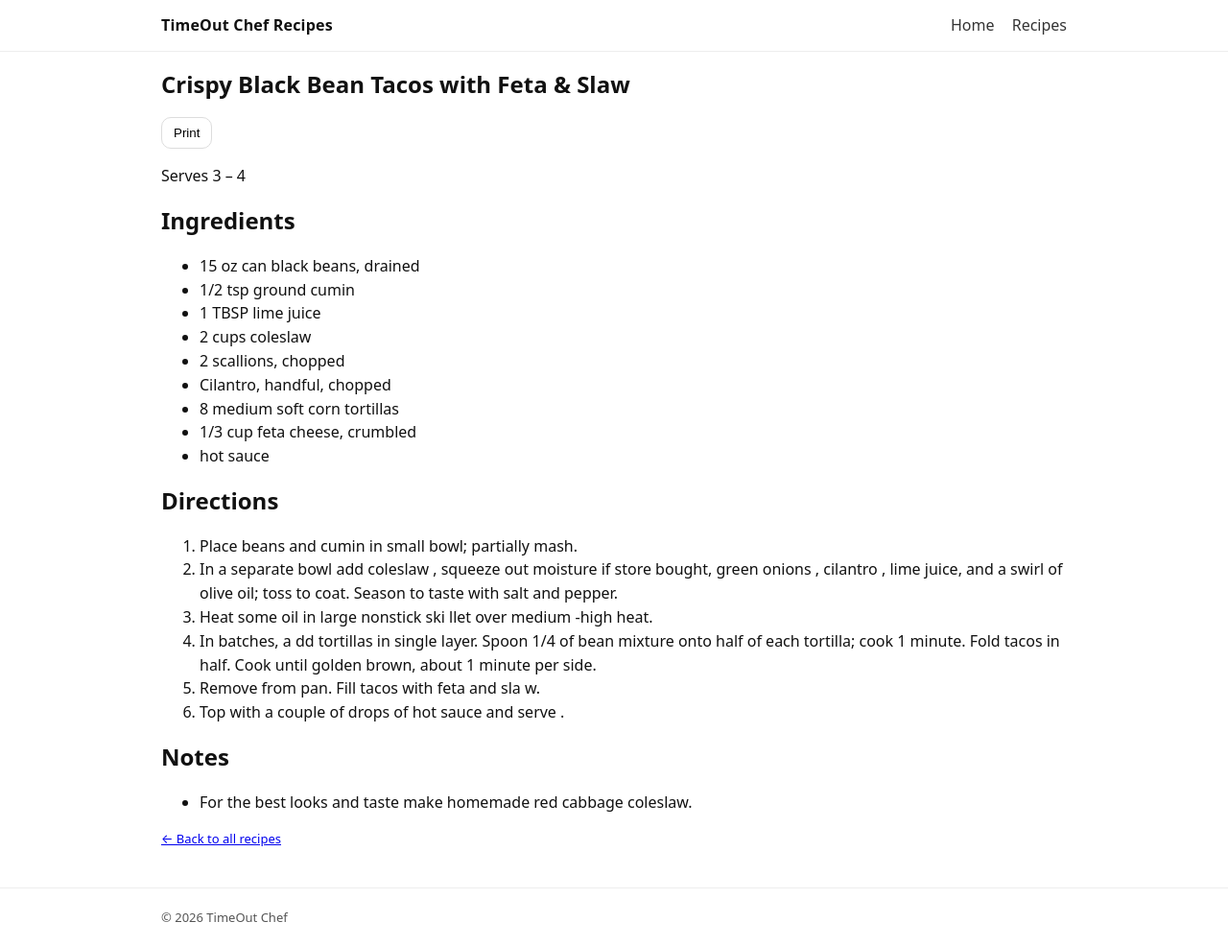
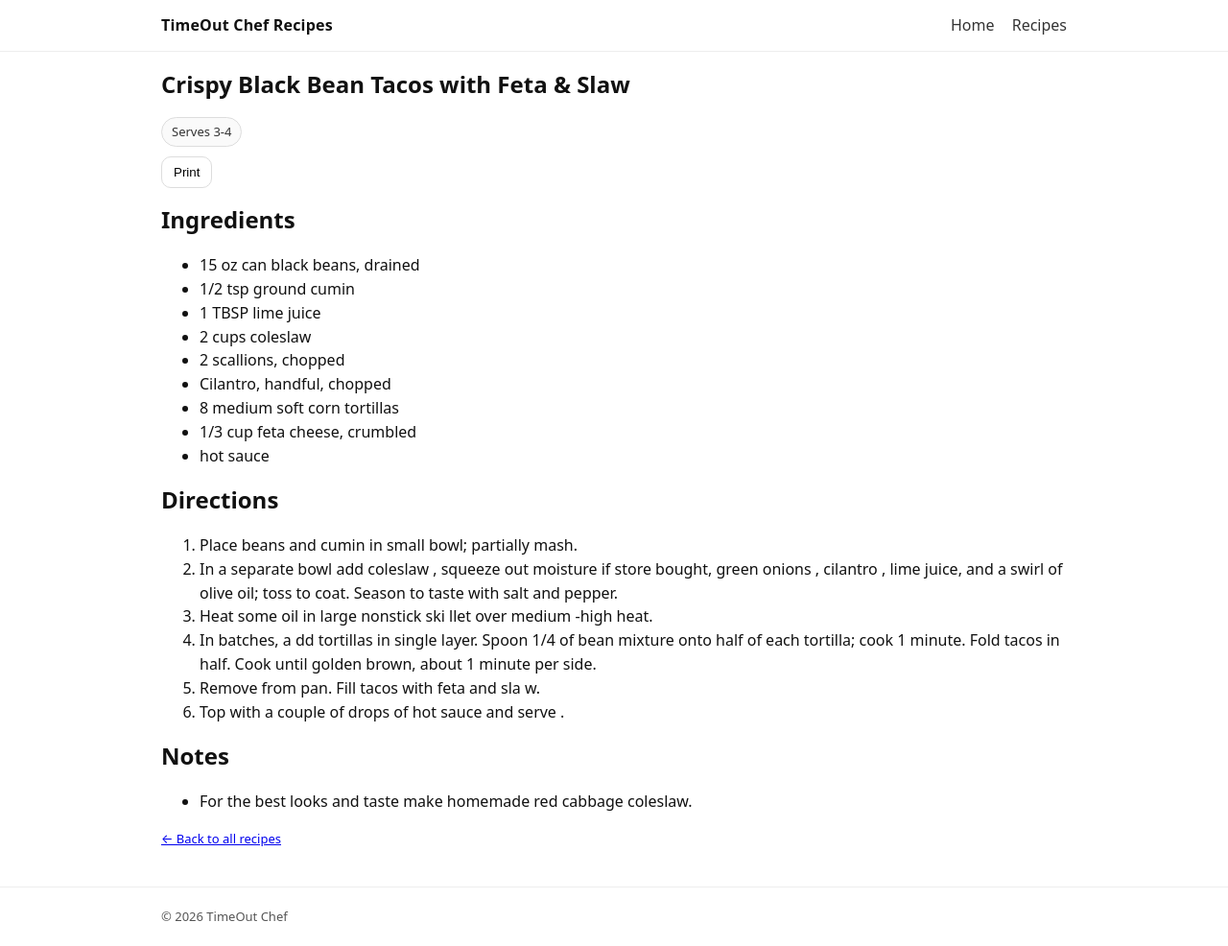
Before and after one commit to scottschrum79-design/timeoutchef.com, a Jekyll site: the page built from _recipes/crispy-black-bean-tacos-with-feta-slaw.md, in a window 1280 px wide and 986 px high. Shown: the whole window at 96% size. Built offline with Jekyll 4.4.1, drawn with Linux system fonts in a browser that asks for light colours; some of the changed lines change nothing that is shown.

Commit message:
Update crispy-black-bean-tacos-with-feta-slaw.md

```diff
--- a/_recipes/crispy-black-bean-tacos-with-feta-slaw.md
+++ b/_recipes/crispy-black-bean-tacos-with-feta-slaw.md
@@ -4,10 +4,10 @@ categories:
 - vegetarian
 - main
 - entree
+serves: 3-4
 title: "Crispy Black Bean Tacos with Feta & Slaw"
 ---
 
-<p class="pill">Serves 3 – 4</p>
 
 ## Ingredients
 
```
